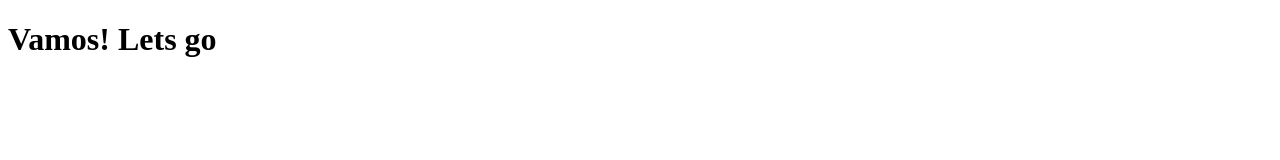
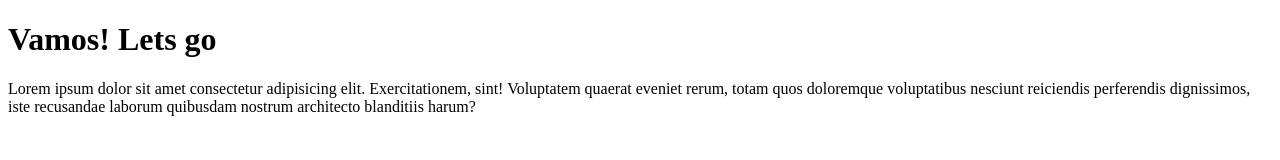
Before and after one commit to Heet-Talati/git-test, a plain HTML site: page index.html in a window 1280 px wide. Drawn offline with Linux system fonts and the light colour scheme.

Commit message:
added dummy text

```diff
--- a/index.html
+++ b/index.html
@@ -9,5 +9,11 @@
   </head>
   <body>
     <h1>Vamos! Lets go</h1>
+    <p>
+      Lorem ipsum dolor sit amet consectetur adipisicing elit. Exercitationem,
+      sint! Voluptatem quaerat eveniet rerum, totam quos doloremque voluptatibus
+      nesciunt reiciendis perferendis dignissimos, iste recusandae laborum
+      quibusdam nostrum architecto blanditiis harum?
+    </p>
   </body>
 </html>
```
